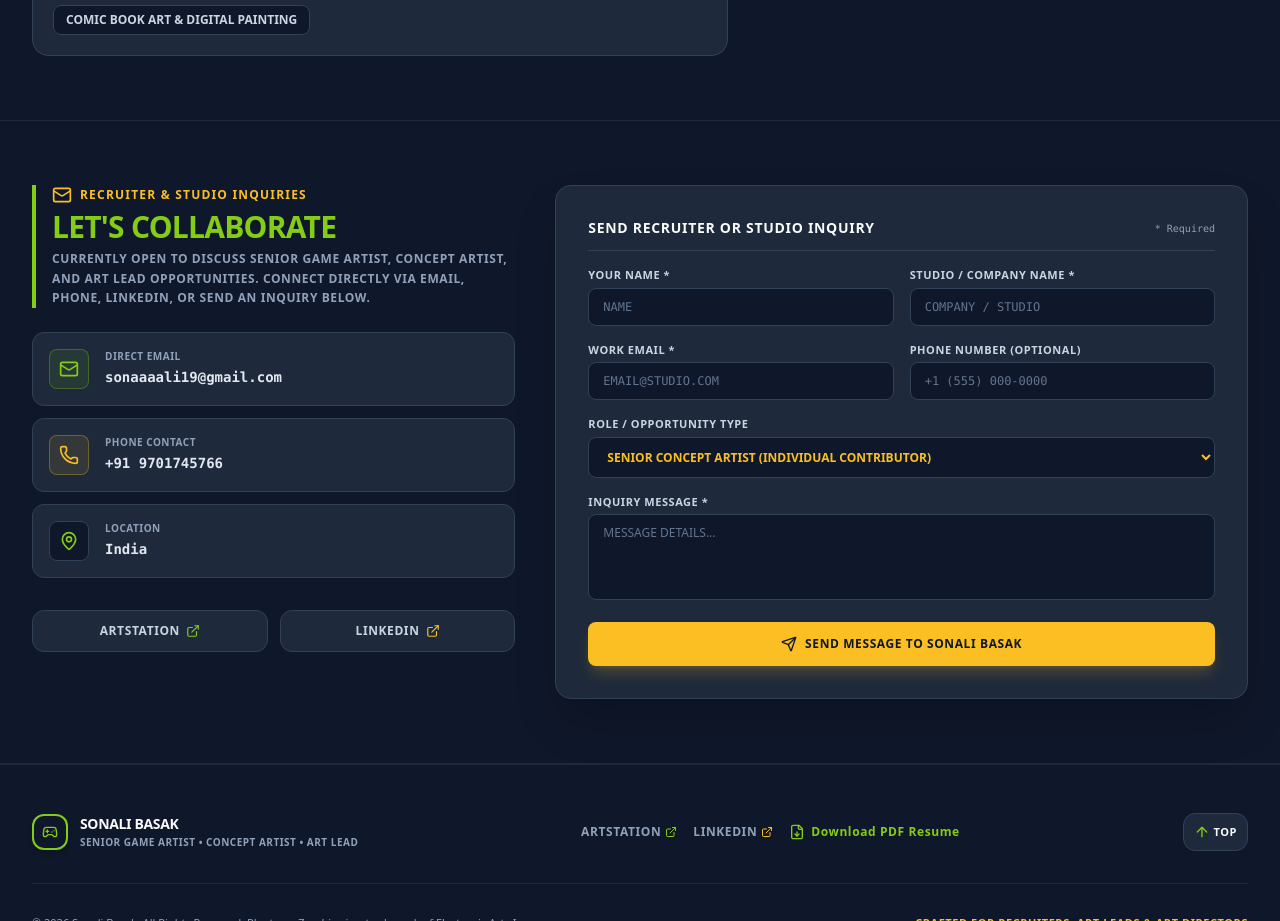
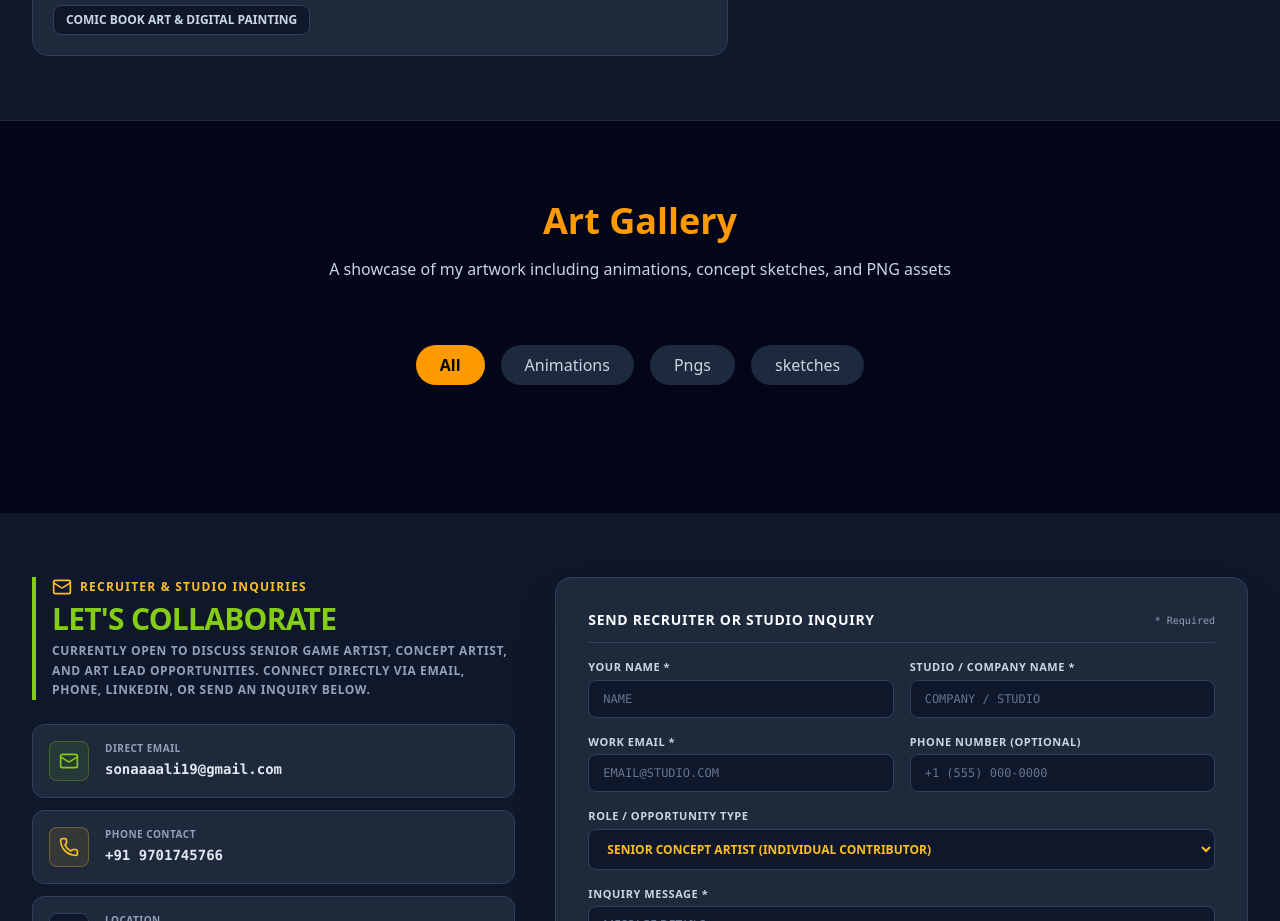
Before and after one commit to swarnabh31/sonali_portfolio, a React (Vite) app: page / in a window 1280 px wide. Shown: the part 3480-4401 px from the top of the page. Built offline with nearby package versions, Linux system fonts and the light colour scheme.

Commit message:
Add Art Gallery section for animations and PNGs

```diff
--- a/src/App.tsx
+++ b/src/App.tsx
@@ -4,9 +4,11 @@ import { Hero } from './components/Hero';
 import { RecruiterDeck } from './components/RecruiterDeck';
 import { ExperienceTimeline } from './components/ExperienceTimeline';
 import { SkillsMatrix } from './components/SkillsMatrix';
+import { Gallery } from './components/Gallery';
 import { ContactForm } from './components/ContactForm';
 import { PdfResumeModal } from './components/PdfResumeModal';
 import { Footer } from './components/Footer';
+import { ARTWORKS } from './data/portfolioData';
 
 export default function App() {
   const [isPdfModalOpen, setIsPdfModalOpen] = useState<boolean>(false);
@@ -46,6 +48,9 @@ export default function App() {
         {/* Skills, Tools, Education & Interests Matrix */}
         <SkillsMatrix />
 
+        {/* Art Gallery Section */}
+        <Gallery artworks={ARTWORKS} />
+
         {/* Integrated Contact Form */}
         <ContactForm />
       </main>
--- /dev/null
+++ b/src/components/Gallery.tsx
@@ -0,0 +1,113 @@
+import React, { useState } from 'react';
+
+export interface Artwork {
+  id: string;
+  title: string;
+  category: 'animations' | 'pngs' | ' sketches';
+  image: string;
+  description?: string;
+}
+
+interface GalleryProps {
+  artworks: Artwork[];
+}
+
+export function Gallery({ artworks }: GalleryProps) {
+  const [selectedArtwork, setSelectedArtwork] = useState<Artwork | null>(null);
+  const [filter, setFilter] = useState<'all' | 'animations' | 'pngs' | ' sketches'>('all');
+
+  const filteredArtworks = filter === 'all'
+    ? artworks
+    : artworks.filter(art => art.category === filter);
+
+  return (
+    <section id="gallery" className="py-20 bg-slate-950">
+      <div className="max-w-7xl mx-auto px-6">
+        <div className="text-center mb-16">
+          <h2 className="text-4xl font-bold text-amber-500 mb-4">Art Gallery</h2>
+          <p className="text-slate-300 max-w-2xl mx-auto">
+            A showcase of my artwork including animations, concept sketches, and PNG assets
+          </p>
+        </div>
+
+        {/* Filter Tabs */}
+        <div className="flex flex-wrap justify-center gap-4 mb-12">
+          {['all', 'animations', 'pngs', ' sketches'].map((cat) => (
+            <button
+              key={cat}
+              onClick={() => setFilter(cat as any)}
+              className={`px-6 py-2 rounded-full transition-all ${
+                filter === cat
+                  ? 'bg-amber-500 text-slate-950 font-semibold'
+                  : 'bg-slate-800 text-slate-300 hover:bg-slate-700'
+              }`}
+            >
+              {cat.charAt(0).toUpperCase() + cat.slice(1)}
+            </button>
+          ))}
+        </div>
+
+        {/* Gallery Grid */}
+        <div className="grid grid-cols-1 md:grid-cols-2 lg:grid-cols-3 gap-8">
+          {filteredArtworks.map((art) => (
+            <div
+              key={art.id}
+              onClick={() => setSelectedArtwork(art)}
+              className="group relative overflow-hidden rounded-xl cursor-pointer"
+            >
+              <img
+                src={art.image}
+                alt={art.title}
+                className="w-full h-auto transition-transform duration-300 group-hover:scale-105"
+              />
+              <div className="absolute inset-0 bg-gradient-to-t from-slate-950/90 to-transparent opacity-0 group-hover:opacity-100 transition-opacity duration-300 flex items-end p-6">
+                <div>
+                  <h3 className="text-xl font-bold text-amber-500">{art.title}</h3>
+                  {art.description && (
+                    <p className="text-slate-300 text-sm mt-2">{art.description}</p>
+                  )}
+                </div>
+              </div>
+            </div>
+          ))}
+        </div>
+
+        {/* Lightbox Modal */}
+        {selectedArtwork && (
+          <div
+            className="fixed inset-0 z-50 flex items-center justify-center p-4 bg-slate-950/95"
+            onClick={() => setSelectedArtwork(null)}
+          >
+            <div
+              className="max-w-5xl max-h-[90vh] overflow-y-auto bg-slate-900 rounded-xl shadow-2xl"
+              onClick={(e) => e.stopPropagation()}
+            >
+              <button
+                onClick={() => setSelectedArtwork(null)}
+                className="absolute top-4 right-4 text-amber-500 hover:text-white p-2"
+              >
+                ✕
+              </button>
+              <img
+                src={selectedArtwork.image}
+                alt={selectedArtwork.title}
+                className="w-full h-auto max-h-[80vh] object-contain"
+              />
+              <div className="p-6">
+                <h3 className="text-2xl font-bold text-amber-500 mb-2">{selectedArtwork.title}</h3>
+                {selectedArtwork.description && (
+                  <p className="text-slate-300 mb-4">{selectedArtwork.description}</p>
+                )}
+                <div className="flex items-center gap-2">
+                  <span className="px-3 py-1 bg-slate-800 rounded text-sm text-slate-300">
+                    Category: {selectedArtwork.category}
+                  </span>
+                </div>
+              </div>
+            </div>
+          </div>
+        )}
+      </div>
+    </section>
+  );
+}
--- a/src/data/portfolioData.ts
+++ b/src/data/portfolioData.ts
@@ -211,3 +211,11 @@ export const EDUCATION: EducationItem[] = [
 ];
 
 export const PORTFOLIO_PROJECTS: PortfolioProject[] = [];
+
+export const ARTWORKS: Array<{
+  id: string;
+  title: string;
+  category: 'animations' | 'pngs' | ' sketches';
+  image: string;
+  description?: string;
+}> = [];
```
